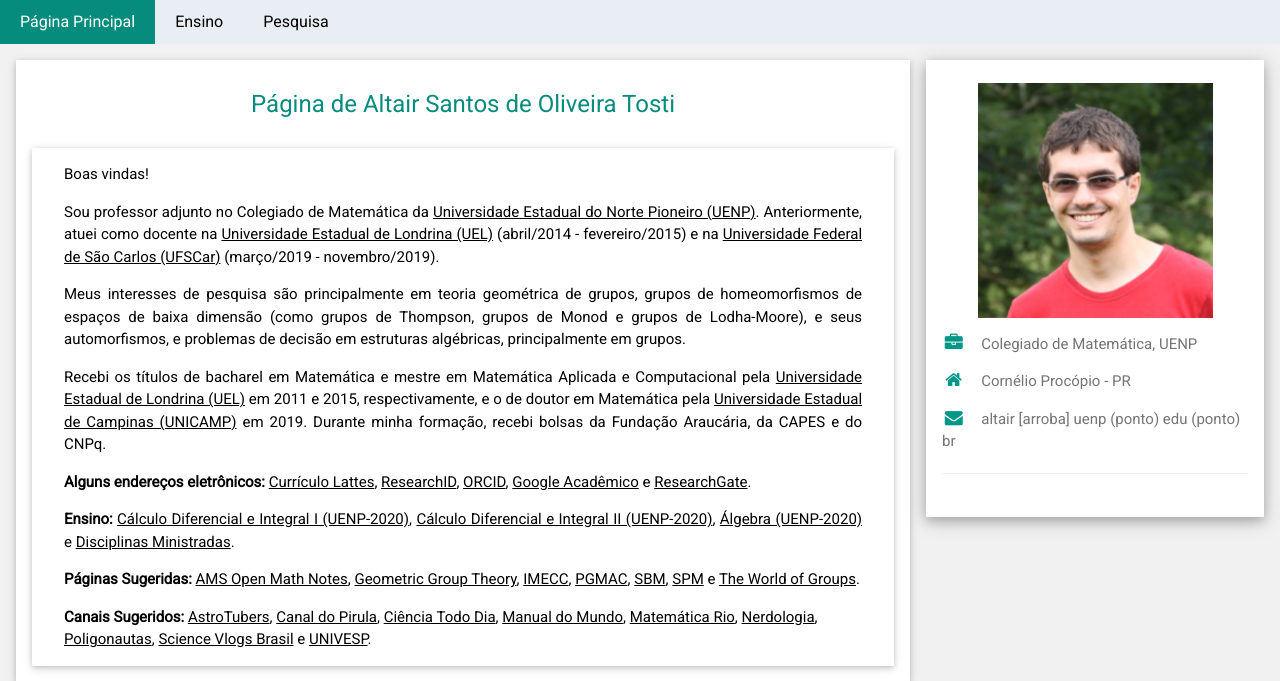
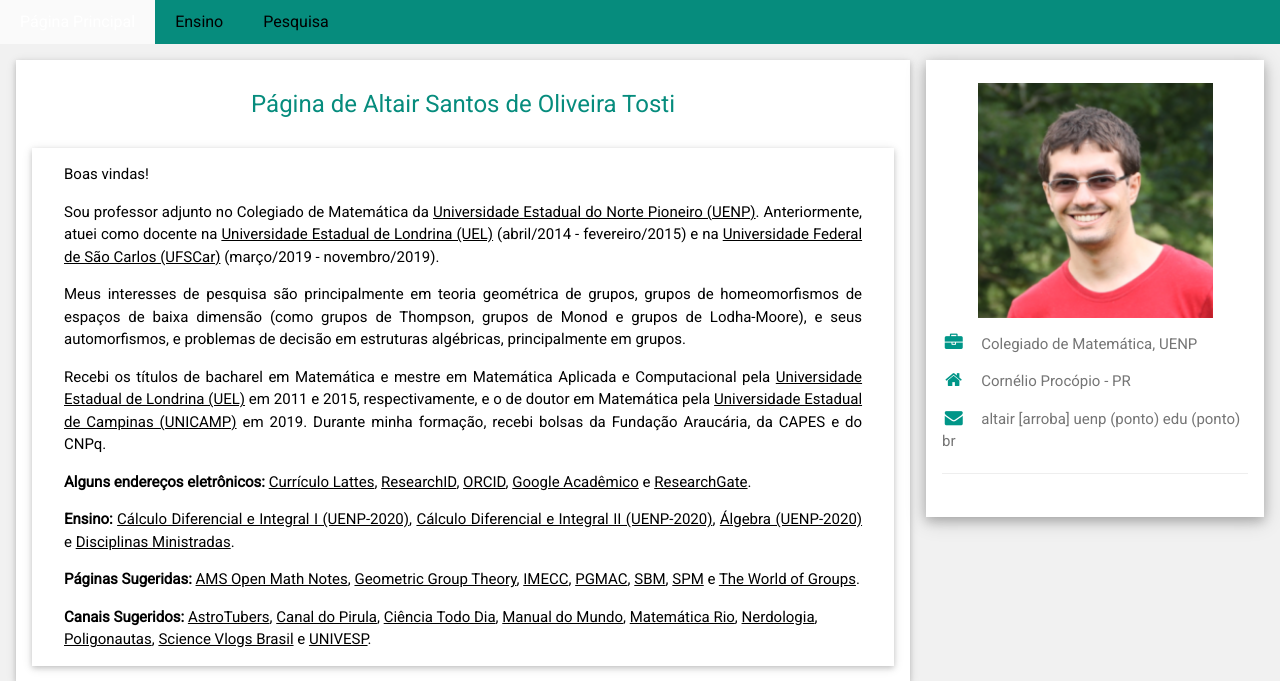
Before and after one commit to altairsot/altairsot.github.io, a PHP site: page / in a window 1280 px wide. Shown: the top 681 px of the page. Run offline with PHP 8.4, Linux system fonts and the light colour scheme.

Commit message:
Update estilo.css

```diff
--- a/css/estilo.css
+++ b/css/estilo.css
@@ -100,7 +100,7 @@ text-align: center;
 
 /* Add a black background color to the top navigation */
 .topnav {
-  background-color: #E8EEF4;
+  background-color: #068C7D;
   overflow: hidden;
 }
 
@@ -122,7 +122,7 @@ text-align: center;
 
 /* Add a color to the active/current link */
 .topnav a.active {
-  background-color: #068C7D;
+  background-color: #FAFAFA;
   color: white;
 }
 
```
